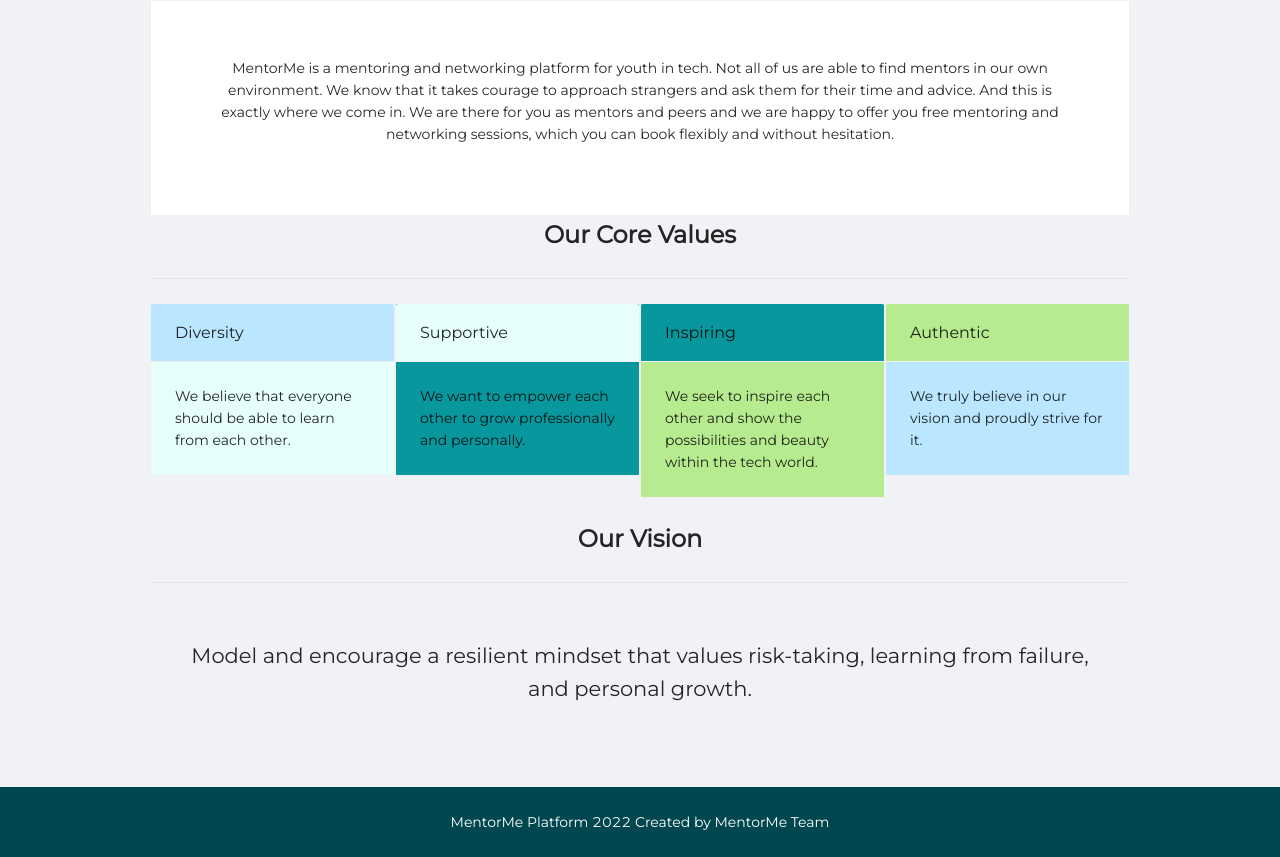
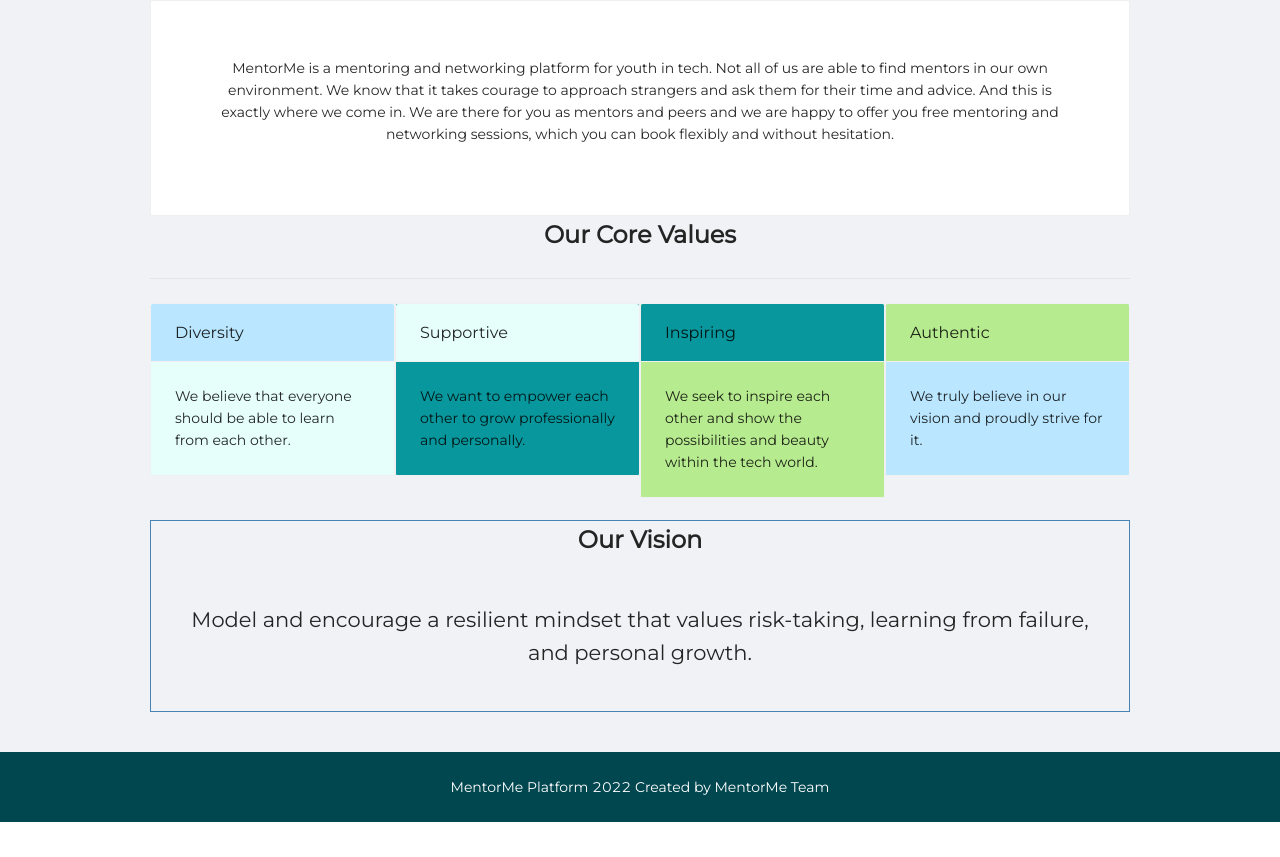
Before and after one commit to bayorwor/mentorme.app, a React (Create React App) app: page /about in a window 1280 px wide. Shown: the part 292-1149 px from the top of the page. After the commit the page ends 1114 px from the top, so only its background shows below. Built offline with nearby package versions, Linux system fonts and the light colour scheme.

Commit message:
remove divider

```diff
--- a/src/screens/About.js
+++ b/src/screens/About.js
@@ -77,9 +77,13 @@
         </Row>
       </Col>
       <br />
-      <Col>
+      <Col
+        style={{
+          border: "1px solid steelblue",
+        }}
+      >
         <h1 className="title">Our Vision</h1>
-        <Divider />
+        {/* <Divider /> */}
         <h1 className="p-3" level={4}>
           Model and encourage a resilient mindset that values risk-taking,
           learning from failure, and personal growth.
```
